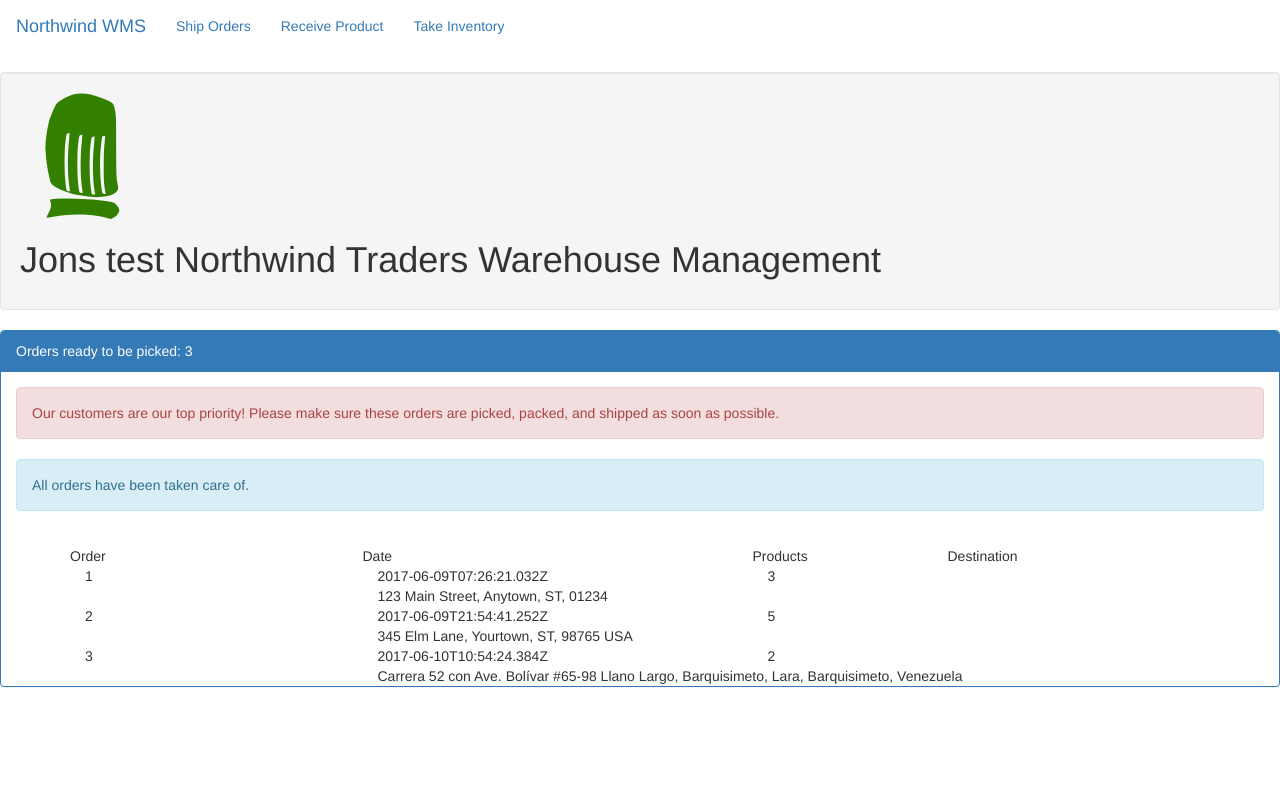
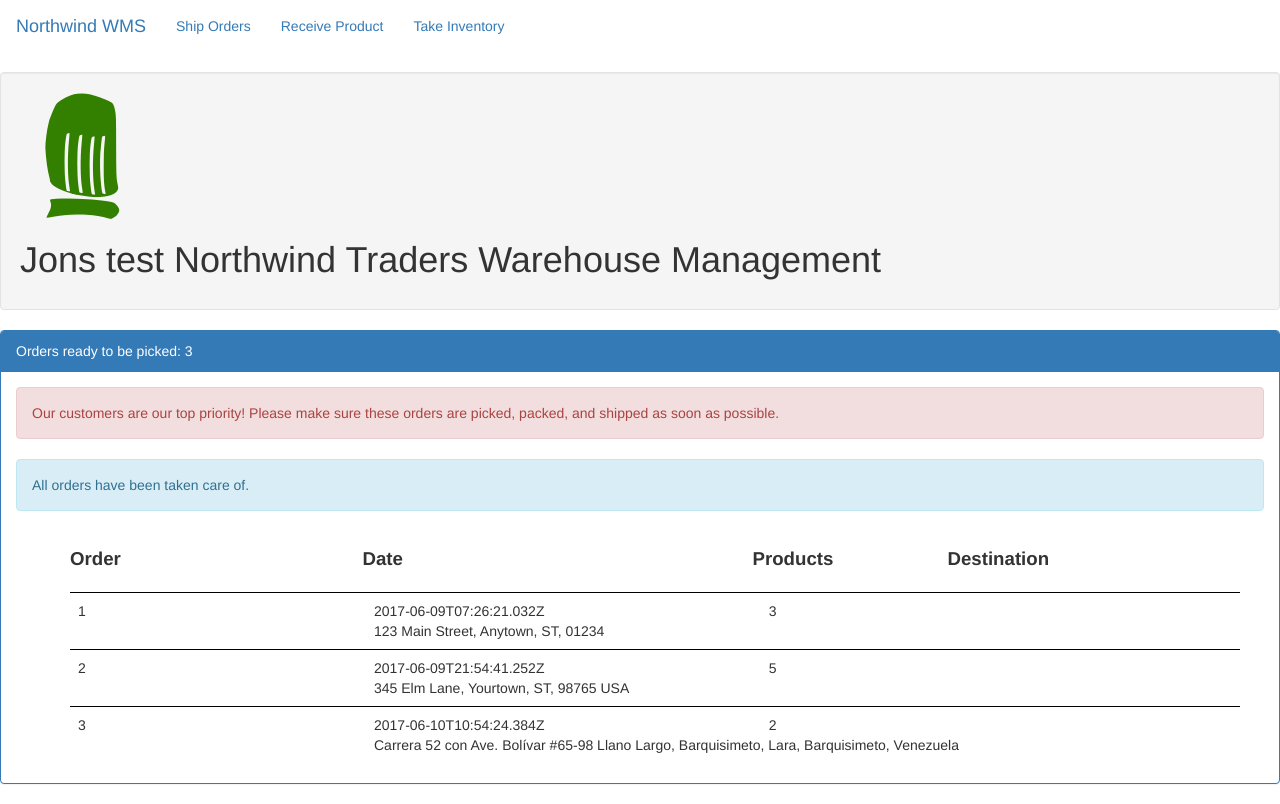
Before and after one commit to jhawbecker/Angular-4_Training-Labs, an Angular app in the folder warehouse/: page / in a window 1280 px wide. Built offline with nearby package versions, Linux system fonts and the light colour scheme.

Commit message:
Class Lesson/Lab 5

```diff
--- a/warehouse/src/app/app.component.html
+++ b/warehouse/src/app/app.component.html
@@ -21,4 +21,6 @@
 </header>
 <main>
   <nw-dashboard></nw-dashboard>
+  <!-- <nw-ship-order></nw-ship-order> -->
+  <!-- <nw-receive-product></nw-receive-product> -->
 </main>
--- a/warehouse/src/app/dashboard/dashboard.component.css
+++ b/warehouse/src/app/dashboard/dashboard.component.css
@@ -0,0 +1,15 @@
+.bonusHeaderCSS{
+    font-weight: bold;
+    font-size: 14pt;
+}
+
+.bonusBodyCSS{
+    padding-top: 20px;
+    padding-bottom: 20px;
+}
+
+.bonusRowCSS{
+    border-top: 1px solid black;
+    padding: 8px;
+    cursor: pointer;
+}
--- a/warehouse/src/app/dashboard/dashboard.component.html
+++ b/warehouse/src/app/dashboard/dashboard.component.html
@@ -11,14 +11,14 @@
     </p>
   </div>
   <div class="container">
-    <div class="header-row row">
+    <div class="header-row row bonusHeaderCSS">
       <div class="col-xs-3">Order</div>
       <div class="col-xs-4">Date</div>
       <div class="col-xs-2">Products</div>
       <div class="col-xs-3">Destination</div>
     </div>
-
-    <div class="container order-row">
+    <div class="bonusBodyCSS">
+    <div class="container order-row bonusRowCSS">
       <div class="row row-1">
         <div class="col-xs-3">1</div>
         <div class="col-xs-4">2017-06-09T07:26:21.032Z</div>
@@ -30,7 +30,7 @@
         <div class="col-xs-9">123 Main Street, Anytown, ST, 01234</div>
       </div>
     </div>
-    <div class="container order-row">
+    <div class="container order-row bonusRowCSS">
       <div class="row row-1">
         <div class="col-xs-3">2</div>
         <div class="col-xs-4">2017-06-09T21:54:41.252Z</div>
@@ -42,7 +42,7 @@
         <div class="col-xs-9">345 Elm Lane, Yourtown, ST, 98765 USA</div>
       </div>
     </div>
-    <div class="container order-row">
+    <div class="container order-row bonusRowCSS">
       <div class="row row-1">
         <div class="col-xs-3">3</div>
         <div class="col-xs-4">2017-06-10T10:54:24.384Z</div>
@@ -54,5 +54,6 @@
         <div class="col-xs-9">Carrera 52 con Ave. Bolívar #65-98 Llano Largo, Barquisimeto, Lara, Barquisimeto, Venezuela</div>
       </div>
     </div>
+  </div>
   </div> <!-- End of container div -->
 </section> <!-- End of panel -->
--- a/warehouse/src/app/receiving/receive-product.component.css
+++ b/warehouse/src/app/receiving/receive-product.component.css
@@ -0,0 +1,6 @@
+#orderContents img{
+    height: 50px;
+}
+#orderContents td{
+    color: red;
+}
--- a/warehouse/src/app/shipping/ship-order.component.html
+++ b/warehouse/src/app/shipping/ship-order.component.html
@@ -1,5 +1,5 @@
 <div class="alert alert-success">
-  Order status: Ready to ship
+ Status {{ order.status }}
 </div>
 <div class="alert alert-info">
   <h3>Instructions</h3>
@@ -13,13 +13,13 @@
 <section id="orderInfo">
   <ul class="list-group">
     <li class="list-group-item">
-      Order number: 11065
+      Order number: {{ order.orderID }}
     </li>
     <li class="list-group-item">
-      Order date: 2017-06-10T10:54:24.384Z
+      Order date: {{ order.orderDate }}
     </li>
     <li class="list-group-item">
-      Ship via: 1
+      Ship via: {{ order.shipVia }}
     </li>
   </ul>
 </section>
@@ -36,14 +36,14 @@
     </thead>
     <tbody>
       <tr>
-        <td><input type="checkbox"></td>
-        <button class="btn">Get best location</button>
+        <td><input class="big-checkbox" type="checkbox"></td>
+        <button class="btn test-blue">Get best location</button>
         <td>30</td>
         <td><img src="/assets/images/productImages/30.jpg"></td>
         <td>4</td>
       </tr>
       <tr>
-        <td><input type="checkbox"></td>
+        <td><input class="big-checkbox"  type="checkbox"></td>
         <button class="btn">Get best location</button>
         <td>54</td>
         <td><img src="/assets/images/productImages/54.jpg"></td>
@@ -59,9 +59,9 @@
 <section id="shippingLabel">
   <h3>Shipping Label</h3>
   <pre>
-    Victor Von Doom
-    1 Imperial Way
-    Latvia City, CL T4E-2H8
-    Latvia
+      {{ order.shipName }}
+      {{ order.shipAddress }}
+      {{ order.shipCity }}, {{ order.shipRegion }} {{ order.shipPostalCode }}
+      {{ order.shipCountry }}
     </pre>
 </section>
--- a/warehouse/src/app/shipping/ship-order.component.ts
+++ b/warehouse/src/app/shipping/ship-order.component.ts
@@ -6,7 +6,14 @@ import { Product } from '../shared/product';
 @Component({
   selector: 'nw-ship-order',
   templateUrl: './ship-order.component.html',
-  styleUrls: ['./ship-order.component.css']
+  styleUrls: ['./ship-order.component.css'],
+  styles: [`.big-checkbox{
+    transform: scale(2);
+  }`, `
+  .test-blue{
+    background-color: blue;
+  }
+    `]
 })
 export class ShipOrderComponent implements OnInit {
 
@@ -20,11 +27,11 @@ export class ShipOrderComponent implements OnInit {
     this.order.orderDate = new Date();
     this.order.shipVia = 1;
     this.order.shipping = 10;
-    this.order.shipName = "Ororo Monroe";
+    this.order.shipName = "Jonathan Hawbecker";
     this.order.shipAddress = "777 Placeholder Pl";
-    this.order.shipCity = "Birnin Zana";
-    this.order.shipRegion = "RG";
-    this.order.shipCountry = "Wakanda";
+    this.order.shipCity = "Camp Hill";
+    this.order.shipRegion = "PA";
+    this.order.shipCountry = "USA";
     this.order.shipPostalCode = "5T4N-L33";
     this.order.status = 0;
     this.order.lines = [];
```
Also changed, not shown: 1 other file (tests, documents, lock files or other folders).
